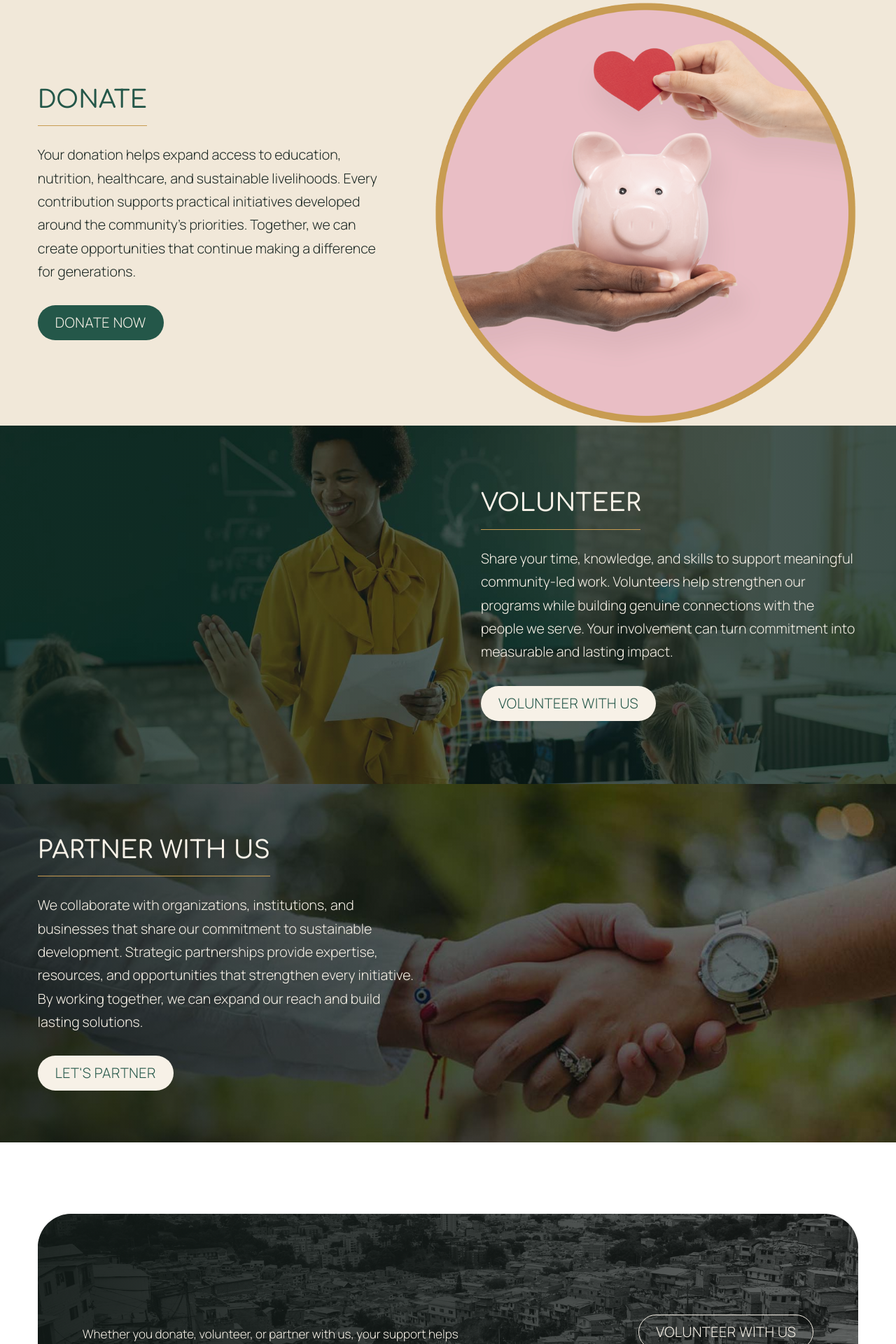
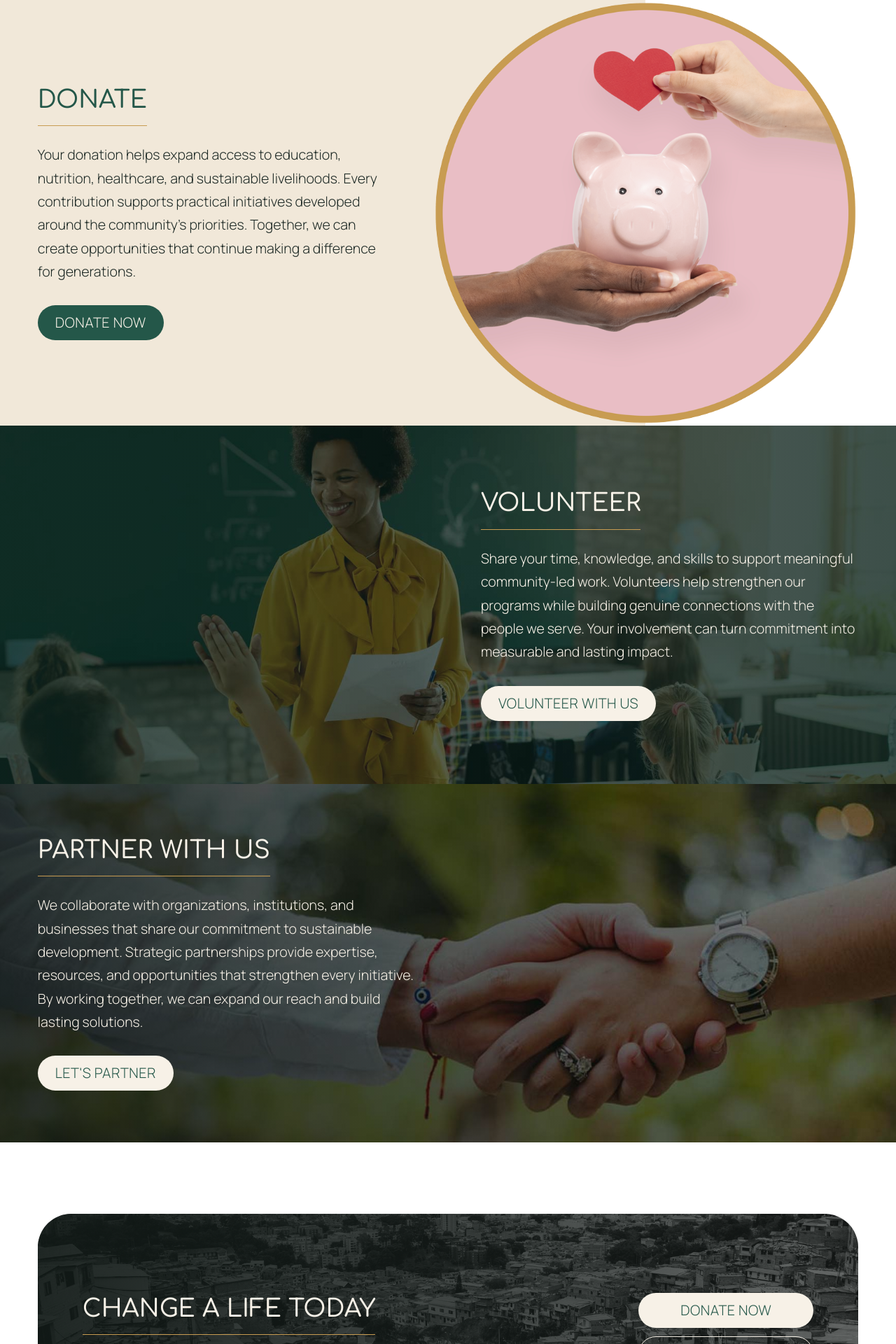
Before and after one commit to owols18/moca-colombia, a Next.js app: page /en/get-involved in a window 1280 px wide. Shown: the part 880-2800 px from the top of the page at 70% size. Built offline with nearby package versions, Linux system fonts and the light colour scheme.

Commit message:
fix: restore Get Involved CTA and donate split

```diff
--- a/content/en/get-involved.json
+++ b/content/en/get-involved.json
@@ -42,10 +42,11 @@
     }
   },
   "cta": {
-    "title": "",
+    "title": "Change a Life Today",
     "body": "Whether you donate, volunteer, or partner with us, your support helps strengthen education, healthcare, sustainable livelihoods, and long-term community development.",
     "image": "/images/shared/change-a-life-today.png",
     "actions": [
+      { "label": "Donate Now", "href": "/donate", "variant": "light" },
       { "label": "Volunteer With Us", "href": "/contact?interest=volunteer", "variant": "outlineLight" },
       { "label": "Let's Partner", "href": "/contact?interest=partnership", "variant": "outlineLight" }
     ]
--- a/content/es/get-involved.json
+++ b/content/es/get-involved.json
@@ -42,10 +42,11 @@
     }
   },
   "cta": {
-    "title": "",
+    "title": "Cambia una vida hoy",
     "body": "Ya sea que dones, seas voluntario o te unas como aliado, tu apoyo ayuda a fortalecer la educación, la salud, los medios de vida sostenibles y el desarrollo comunitario a largo plazo.",
     "image": "/images/shared/change-a-life-today.png",
     "actions": [
+      { "label": "Donar ahora", "href": "/donate", "variant": "light" },
       { "label": "Quiero ser voluntario", "href": "/contact?interest=volunteer", "variant": "outlineLight" },
       { "label": "Crear una alianza", "href": "/contact?interest=partnership", "variant": "outlineLight" }
     ]
--- a/src/app/[locale]/get-involved/page.module.css
+++ b/src/app/[locale]/get-involved/page.module.css
@@ -72,9 +72,21 @@
 .donateBand {
   --donate-size: clamp(38rem, 42.55vw, 51.0625rem);
 
+  background: var(--color-white);
+  height: var(--donate-size);
+  isolation: isolate;
+  overflow: hidden;
+  position: relative;
+}
+
+.donateBand::before {
   background: var(--color-sand-soft);
-  height: var(--donate-size);
-  overflow: hidden;
+  content: "";
+  inset-block: 0;
+  left: 0;
+  position: absolute;
+  width: calc(50% + min(50%, 60rem) - var(--gutter) - (var(--donate-size) / 2));
+  z-index: -1;
 }
 
 .donateInner {
@@ -216,6 +228,10 @@
     --donate-size: clamp(36rem, 68vw, 42rem);
   }
 
+  .donateBand::before {
+    width: 100%;
+  }
+
   .donateInner {
     display: block;
   }
```
